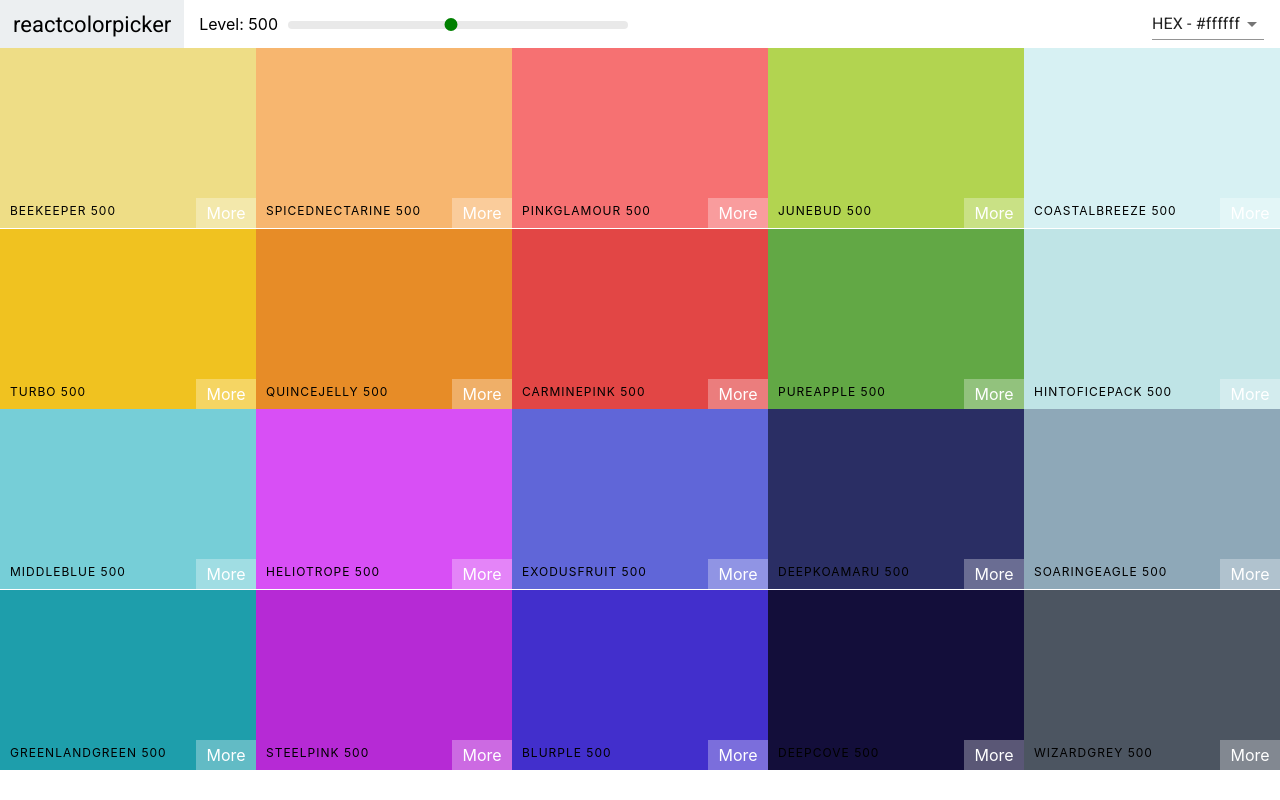
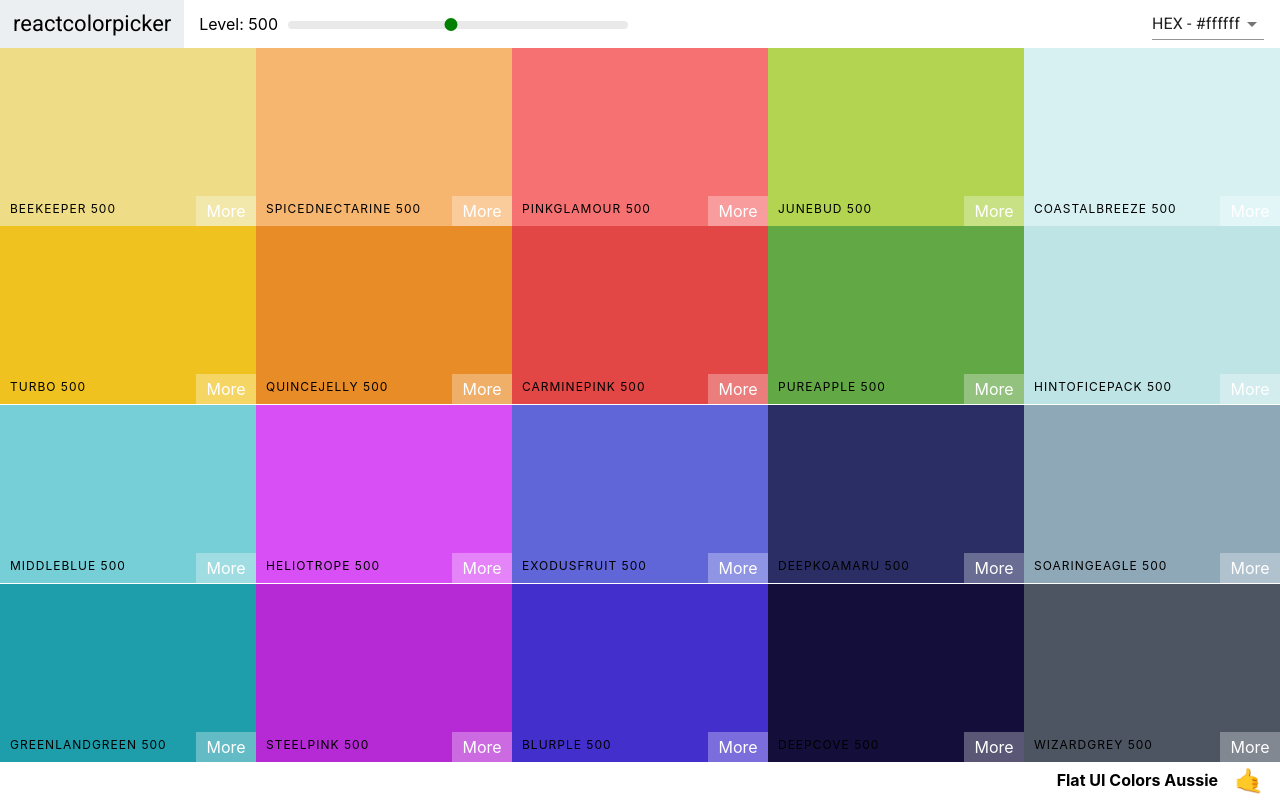
Before and after one commit to bhoomij/colors-app, a React (Create React App) app: page / in a window 1280 px wide. Built offline with nearby package versions, Linux system fonts and the light colour scheme.

Commit message:
Add palette footer

```diff
--- a/src/Palette.css
+++ b/src/Palette.css
@@ -1,7 +1,25 @@
 .Palette {
   height: 100vh;
+  display: flex;
+  flex-direction: column;
+  margin: 0;
+  padding: 0;
+  overflow-x: hidden;
 }
 
 .Palette-colors {
   height: 90%;
 }
+
+ .Palette-footer {
+    background-color: white;
+    height: 5vh;
+    display: flex;
+    justify-content: flex-end;
+    align-items: center;
+    font-weight: bold;
+}
+.emoji {
+  font-size: 1.5rem;
+  margin: 0 1rem;
+}
--- a/src/Palette.js
+++ b/src/Palette.js
@@ -1,25 +1,25 @@
-import React, {Component} from 'react';
+import React, { Component } from 'react';
 
 import ColorBox from './ColorBox';
 import Navbar from './Navbar';
 import './Palette.css';
 
 export default class Palette extends Component {
-  state = {level: 500, format: 'hex'};
+  state = { level: 500, format: 'hex' };
 
   changeLevel = level => {
-    this.setState ({level});
+    this.setState({ level });
   };
 
   changeFormat = format => {
-    this.setState ({format});
+    this.setState({ format });
   };
 
-  render () {
-    const {colors} = this.props.pallete;
-    const {level, format} = this.state;
-    const coloxBoxes = colors[level].map (({[format]: formatStr, name}) => (
-      <ColorBox background={formatStr} name={name} />
+  render() {
+    const { colors, paletteName, emoji } = this.props.pallete;
+    const { level, format } = this.state;
+    const coloxBoxes = colors[level].map(({ [format]: formatStr, name, id }) => (
+      <ColorBox background={formatStr} name={name} key={id} />
     ));
 
     return (
@@ -32,6 +32,10 @@ export default class Palette extends Component {
         <div className="Palette-colors">
           {coloxBoxes}
         </div>
+        <footer className="Palette-footer">
+          {paletteName}
+          <span className="emoji">{emoji}</span>
+        </footer>
       </div>
     );
   }
--- a/src/seedColors.js
+++ b/src/seedColors.js
@@ -109,7 +109,7 @@ export default [
   {
     paletteName: "Flat UI Colors Aussie",
     id: "flat-ui-colors-aussie",
-    emoji: "🇦🇺",
+    emoji: "🤙",
     colors: [
       { name: "Beekeeper", color: "#f6e58d" },
       { name: "SpicedNectarine", color: "#ffbe76" },
```
